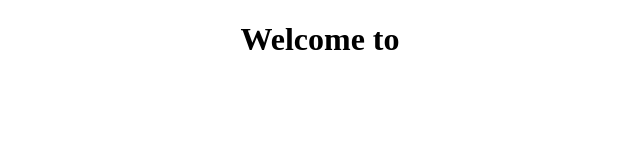
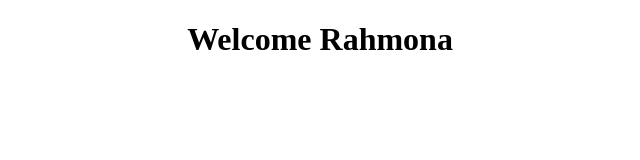
Before and after one commit to rahmona-henry/HelloReact, a React app in the folder my-slush-pages/: page / in a window 1280 px wide. Shown: the whole page, without its empty margins (320-960 px from the left). Built offline with nearby package versions, Linux system fonts and the light colour scheme.

Commit message:
Add components

```diff
--- a/my-slush-pages/components/greeter.js
+++ b/my-slush-pages/components/greeter.js
@@ -0,0 +1,14 @@
+import React, {Component} from 'react'
+
+  class Greeter extends Component {
+
+    constructor (props) {
+      super(props)
+    }
+
+    render () {
+      return <h1>Welcome {this.props.name}</h1>
+    }
+  }
+
+  export default Greeter
--- a/my-slush-pages/index.html
+++ b/my-slush-pages/index.html
@@ -8,7 +8,7 @@
   </head>
   <body>
     <main>
-      <h1>hEllO wOrLd</h1>
+      <h1>moduledGreeter</h1>
     </main>
     <script src="bundle.js"></script>
   </body>
--- a/my-slush-pages/index.js
+++ b/my-slush-pages/index.js
@@ -1,6 +1,9 @@
 import React from 'react'
 import { render } from 'react-dom'
 import App from './components/app'
+import Greeter from './components/greeter'
 
-render(<App name='' />, document.querySelector('main'))
-console.log('welcome to ')
+render(
+<div>
+<Greeter name='Rahmona'/>
+</div>, document.querySelector('main'))
```
